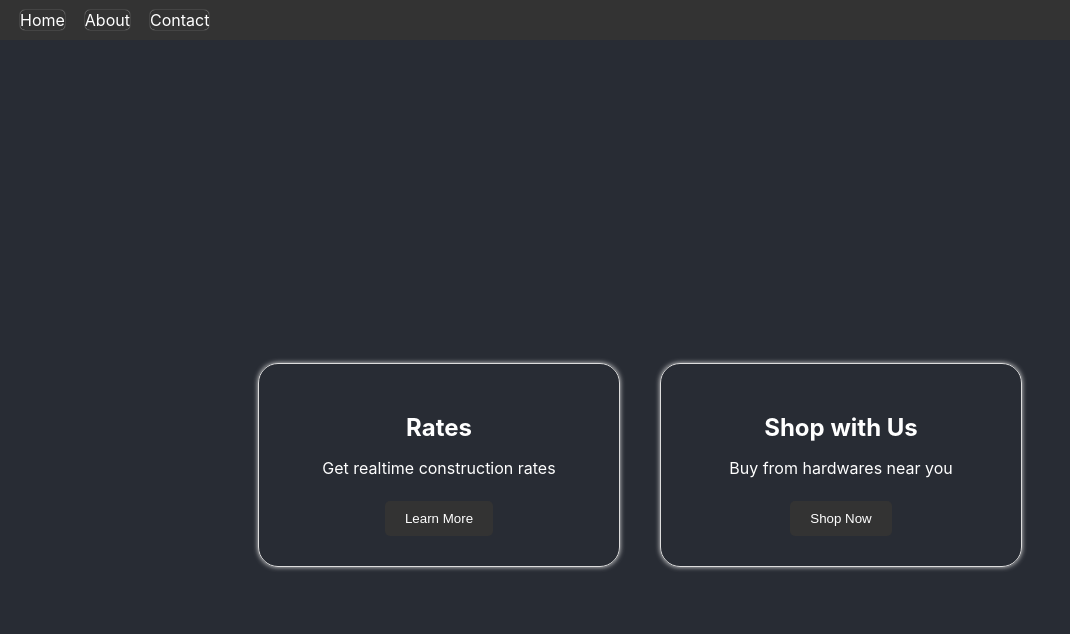
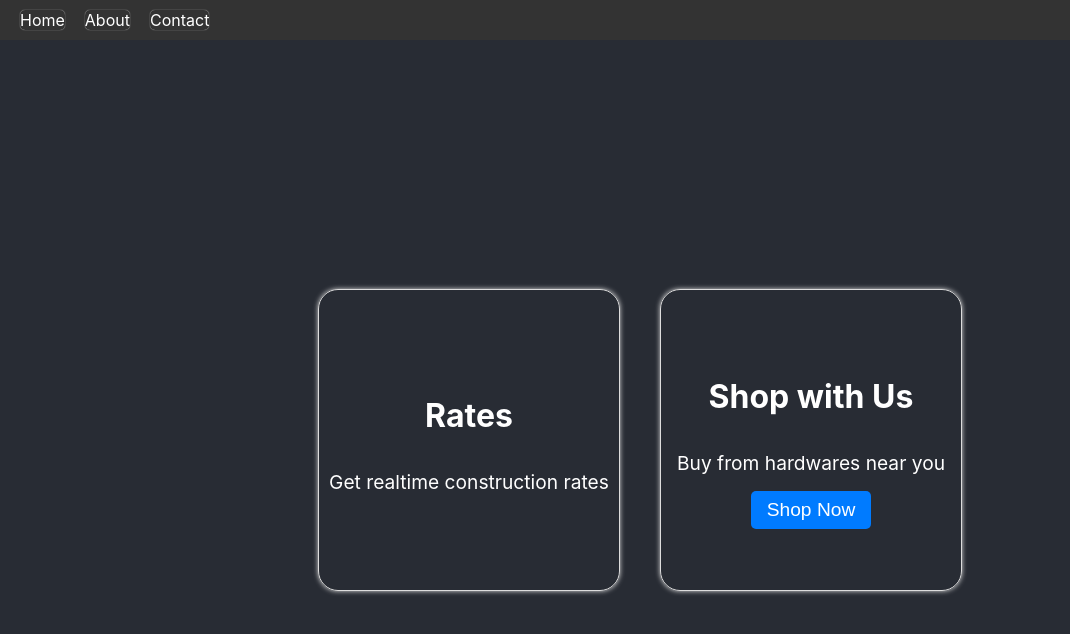
Before and after one commit to JumaKenn/constructionrates, a React (Create React App) app: page / in a window 1280 px wide. Shown: the top 634 px of the page, without its empty margins (0-1070 px from the left). Built offline with nearby package versions, Linux system fonts and the light colour scheme.

Commit message:
added rates component

```diff
--- a/package.json
+++ b/package.json
@@ -1,5 +1,5 @@
 {
-  "name": "ratesapp",
+  "name": "ratesappp",
   "version": "0.1.0",
   "private": true,
   "dependencies": {
@@ -8,6 +8,8 @@
     "@testing-library/user-event": "^13.5.0",
     "react": "^18.2.0",
     "react-dom": "^18.2.0",
+    "react-icons": "^4.8.0",
+    "react-router-dom": "^6.10.0",
     "react-scripts": "5.0.1",
     "web-vitals": "^2.1.4"
   },
--- a/src/App.css
+++ b/src/App.css
@@ -14,14 +14,67 @@
 }
 
 .App-header {
+  position: relative;
+  background-color: #282c34;
+  /* min-height: 100vh; */
+  display: flex;
+  flex-direction: column;
+  overflow: hidden;
+  font-size: calc(10px + 2vmin);
+  color: white;
+}
+
+.container {
+  position: relative;
   background-color: #282c34;
   min-height: 100vh;
   display: flex;
   flex-direction: column;
-  align-items: center;
-  justify-content: center;
+  overflow: hidden;
   font-size: calc(10px + 2vmin);
   color: white;
+}
+
+.cards {
+  position: absolute;
+  top: 0;
+  left: 0;
+  right: 0;
+  bottom: 0;
+  display: flex;
+  justify-content: center;
+  align-items: center;
+  transition: all 0.5s ease;
+}
+
+.show-rates .cards {
+  transform: translateY(-100%);
+}
+
+.rates {
+  position: absolute;
+  top: 0;
+  left: 0;
+  right: 0;
+  bottom: 0;
+  display: flex;
+  justify-content: center;
+  align-items: center;
+  transform: translateY(100%);
+  transition: all 0.5s ease;
+  background-color: #282c34;
+}
+
+.show-rates .rates {
+  transform: translateY(0);
+}
+
+.back-btn {
+  position: absolute;
+  top: 2rem;
+  left: 50%;
+  transform: translateX(-50%);
+  cursor: pointer;
 }
 
 .App-link {
--- a/src/App.js
+++ b/src/App.js
@@ -1,17 +1,38 @@
-import logo from './logo.svg';
 import './App.css';
 import Navbar from './Navbar';
 import Cards from './Cards';
+import { Routes, Route } from 'react-router-dom';
+import ComponentSearch from './rates';
+import { Link } from 'react-router-dom';
+import { FaArrowAltCircleUp } from 'react-icons/fa';
+
+
 
 function App() {
+  const handleClick = (event) => {
+    if (event) {
+      event.preventDefault();
+    }
+    document.querySelector('.container').classList.toggle('show-rates');
+  };
   return (
     <div className="App">
       <Navbar />
-      <header className="App-header">
-        {/* <img src={logo} className="App-logo" alt="logo" /> */}
-        <Cards />
+      <header className="App-header"></header>
+      {/* <img src={logo} className="App-logo" alt="logo" /> */}
+      <div className="container">
+        <div className="cards" onClick={handleClick}>
+          <Cards />
+        </div>
+        <div className="rates">
+          <FaArrowAltCircleUp className="back-btn" onClick={() => handleClick(null)} />
+          <Routes>
+            <Route path="rates" element={<ComponentSearch />} />
+          </Routes>
+        </div>
+      </div>
 
-      </header>
+
     </div>
   );
 }
--- a/src/Cards.css
+++ b/src/Cards.css
@@ -2,44 +2,57 @@
   display: flex;
   justify-content: center;
   align-items: center;
-    margin-top: 50px;
+  flex-wrap: wrap;
 }
 
 .card {
-    background-color: ;
+  width: 300px;
+  height: 300px;
   border: 1px solid #ddd;
   border-radius: 20px;
   box-shadow: 0 0 5px #ddd;
-    padding: 30px;
+  background-color: ;
+
   margin: 20px;
-    width: 300px;
-    text-align: center;
+  display: flex;
+  flex-direction: column;
+  justify-content: center;
+  align-items: center;
+  transition: transform 0.2s ease-in-out;
+
+  /* Add media query for screens smaller than 768px */
+  @media screen and (max-width: 768px) {
+    width: 200px;
+    height: 200px;
+    margin: 10px;
   }
+}
+
 .card:hover {
-    box-shadow: 0 0 10px #ddd;
+  transform: scale(1.1);
+}
+
+.card h2 {
+  font-size: 2rem;
+  margin-bottom: 1rem;
+}
+
+.card p {
+  font-size: 1.2rem;
+  margin-bottom: 1rem;
+}
+
+.card button {
+  padding: 0.5rem 1rem;
+  background-color: #007bff;
+  color: #fff;
+  border: none;
+  border-radius: 5px;
+  font-size: 1.2rem;
+  cursor: pointer;
 }
 
 .card-link {
-    display: block;
   text-decoration: none;
   color: inherit;
 }
-
-  .card h2 {
-    font-size: 24px;
-    margin-bottom: 10px;
-  }
-
-  .card p {
-    font-size: 16px;
-    margin-bottom: 20px;
-  }
-
-  button {
-    background-color: #333;
-    border: none;
-    color: #fff;
-    padding: 10px 20px;
-    border-radius: 5px;
-    cursor: pointer;
-  }
--- a/src/Cards.js
+++ b/src/Cards.js
@@ -1,16 +1,18 @@
 import React from 'react';
 import './Cards.css';
+import { Link } from 'react-router-dom';
+
 
 function Cards() {
     return (
         <div className="cards">
-            <a href="https://django-server-production-5811.up.railway.app/rates/" className="card-link">
+            <Link to="/rates" className="card-link">
                 <div className="card">
                     <h2>Rates</h2>
                     <p>Get realtime construction rates</p>
-                    <button>Learn More</button>
+
                 </div>
-            </a>
+            </Link>
             <a href="https://django-server-production-5811.up.railway.app/shops/" className="card-link">
                 <div className="card">
                     <h2>Shop with Us</h2>
--- a/src/index.js
+++ b/src/index.js
@@ -3,11 +3,14 @@ import ReactDOM from 'react-dom/client';
 import './index.css';
 import App from './App';
 import reportWebVitals from './reportWebVitals';
+import { BrowserRouter } from 'react-router-dom';
 
 const root = ReactDOM.createRoot(document.getElementById('root'));
 root.render(
   <React.StrictMode>
-    <App />
+    <BrowserRouter>
+      <App />
+    </BrowserRouter>
   </React.StrictMode>
 );
 
--- /dev/null
+++ b/src/rates.css
@@ -0,0 +1,75 @@
+/* rates.css */
+
+/* Styles for form inputs */
+label {
+    display: block;
+    margin-bottom: 0.5rem;
+  }
+  select option {
+    background-color: #ccc;
+  }
+
+  select,
+  input[type="number"] {
+    padding: 0.5rem;
+    border-radius: 0.25rem;
+    border: 1px solid #ccc;
+    font-size: 1rem;
+    width: 100%;
+    margin-bottom: 1rem;
+  }
+
+  select:focus,
+  input[type="number"]:focus {
+    outline: none;
+    border-color: #4d90fe;
+  }
+
+  /* Styles for form button */
+  button {
+    background-color: #4d90fe;
+    color: #fff;
+    border: none;
+    border-radius: 0.25rem;
+    padding: 0.5rem 1rem;
+    font-size: 1rem;
+    cursor: pointer;
+    transition: background-color 0.3s ease-in-out;
+  }
+
+  button:hover {
+    background-color: #357ae8;
+  }
+
+  /* Styles for loading message */
+  p.loading {
+    font-size: 1rem;
+    font-style: italic;
+  }
+
+  /* Styles for rate message */
+  p.rate {
+    font-size: 1rem;
+    font-weight: bold;
+    margin-top: 1rem;
+  }
+  /* Styles for components */
+.component-wrapper {
+    display: flex;
+    flex-wrap: wrap;
+  }
+
+.component {
+    padding: 1rem;
+    margin: 1rem;
+    border: 1px solid #ccc;
+    border-radius: 0.25rem;
+    flex: 1 1 calc(33.33% - 2rem);
+    text-align: center;
+    color: black;
+  }
+
+.component:hover {
+    background-color: #f5f5f5;
+    cursor: pointer;
+  }
--- /dev/null
+++ b/src/rates.js
@@ -0,0 +1,164 @@
+import React, { useState, useEffect } from "react";
+import "./rates.css";
+
+function ComponentSearch() {
+  const [components, setComponents] = useState([]);
+  const [selectedComponent, setSelectedComponent] = useState("");
+  const [selectedClass, setSelectedClass] = useState("");
+  const [labourCosts, setLabourCosts] = useState(0);
+  const [profitOverheads, setProfitOverheads] = useState(0);
+  const [rate, setRate] = useState(null);
+  const [loading, setLoading] = useState(false);
+
+  const handleComponentChange = (event) => {
+    setSelectedComponent(event.target.value);
+    setSelectedClass("");
+    setRate(null);
+  };
+
+  const handleClassChange = (event) => {
+    setSelectedClass(event.target.value);
+    setRate(null);
+  };
+
+  const handleLabourCostsChange = (event) => {
+    setLabourCosts(parseFloat(event.target.value));
+  };
+
+  const handleProfitOverheadsChange = (event) => {
+    setProfitOverheads(parseFloat(event.target.value));
+  };
+
+  const handleSubmit = (event) => {
+    event.preventDefault();
+    setLoading(true);
+    const data = {
+      component: selectedComponent,
+      class: selectedClass,
+      labourCosts: labourCosts,
+      profitOverheads: profitOverheads,
+    };
+    fetch("https://django-server-production-5811.up.railway.app/apis/rates/", {
+      method: "POST",
+      body: JSON.stringify(data),
+    })
+      .then((response) => response.json())
+      .then((data) => {
+        console.log(data.ratepersm);
+        setRate(data.ratepersm);
+        setLoading(false);
+      })
+      .catch((error) => {
+        console.error("Error:", error);
+        setLoading(false);
+      });
+  };
+
+  // Fetch components from backend endpoint on component mount
+
+
+  useEffect(() => {
+    fetch("https://django-server-production-5811.up.railway.app/apis/components/")
+      .then((response) => response.json())
+      .then((data) => {
+        setComponents(data);
+        console.log(data);
+      })
+      .catch((error) => {
+        console.error("Error:", error);
+      });
+  }, []);
+
+  const classes = selectedComponent
+    ? components.find((c) => c.id === selectedComponent)?.classes
+    : [];
+
+  const showRate = selectedClass && rate !== null;
+
+  return (
+    <div>
+      <form onSubmit={handleSubmit}>
+        <label htmlFor="component">Component:</label>
+
+        <select
+          id="component"
+          name="component"
+          value={selectedComponent}
+          onChange={handleComponentChange}
+          required
+        >
+          <option key="default" value="">Select a component</option>
+          {components.length > 0 &&
+            components.map((component) => (
+              <option key={component.id} value={component.id}>
+                {component}
+              </option>
+            ))}
+        </select>
+
+
+
+
+
+        {selectedComponent === 'Concrete' && (
+          <div>
+            <label htmlFor="class">Class:</label>
+            <select
+              id="class"
+              name="class"
+              value={selectedClass}
+              onChange={handleClassChange}
+              required
+            >
+              <option value="">Select a Class</option>
+              <option value="15">Class 15</option>
+              <option value="20">Class 20</option>
+              <option value="25">Class 25</option>
+              <option value="30">Class 30</option>
+            </select>
+
+
+            {selectedClass && (
+              <div>
+                <label htmlFor="labourCosts">Labour Costs:</label>
+                <input
+                  type="number"
+                  id="labourCosts"
+                  name="labourCosts"
+                  min="0"
+                  step="0.01"
+                  value={labourCosts}
+                  onChange={handleLabourCostsChange}
+                  required
+                />
+
+                <label htmlFor="profitOverheads">Profit Overheads:</label>
+                <input
+                  type="number"
+                  id="profitOverheads"
+                  name="profitOverheads"
+                  min="0"
+                  step="0.01"
+                  value={profitOverheads}
+                  onChange={handleProfitOverheadsChange}
+                  required
+                />
+              </div>
+            )}
+            <button type="submit">Calculate Rate</button>
+          </div>
+        )}
+      </form>
+
+      {loading && <p>Loading...</p>}
+      {rate !== null && (
+        <p>
+          The rate per cubic meter for {selectedComponent} ({selectedClass}) is{" "}
+          {rate.toFixed(2)}
+        </p>
+      )}
+    </div>
+  );
+}
+
+export default ComponentSearch
```
Also changed, not shown: 1 other file (tests, documents, lock files or other folders). Lines whose indentation alone changed are shown as unchanged.
